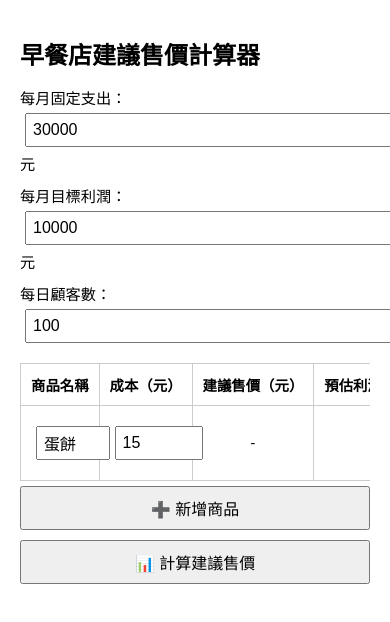
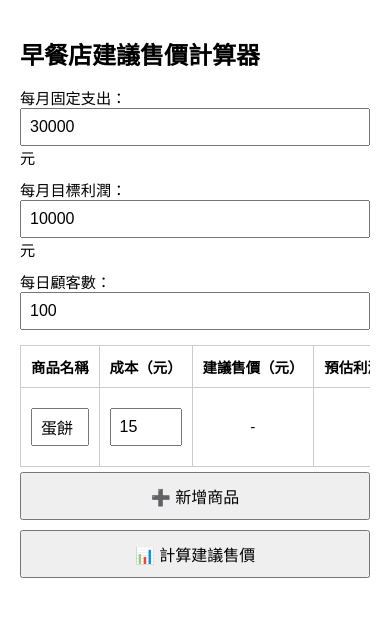
Before and after one commit to alvin2505/pricing-calculator, a plain HTML site: page index.html in a window 390 px wide. Drawn offline with Linux system fonts and the light colour scheme.

Commit message:
fix mobile layout

```diff
--- a/index.html
+++ b/index.html
@@ -16,31 +16,60 @@
     max-width: 900px;
     margin: auto;
   }
-    h1 { font-size: 1.5em; margin-bottom: 15px; }
+
+  h1 {
+    font-size: 1.5em;
+    margin-bottom: 15px;
+  }
+
   label {
-      display: block; margin-bottom: 10px; font-size: 1rem;
+    display: block;
+    margin-bottom: 10px;
+    font-size: 1rem;
   }
-    input[type="number"], input[type="text"] {
-      width: 150px; font-size: 1rem; padding: 6px; margin-left: 5px;
+
+  input[type="number"],
+  input[type="text"] {
+    width: 100%;
+    padding: 8px;
+    box-sizing: border-box;
+    font-size: 1rem;
   }
+
   button {
-      font-size: 1rem; padding: 8px 14px; margin: 8px 5px;
+    font-size: 1rem;
+    padding: 10px 14px;
+    margin: 8px 5px;
   }
+
   table {
-      width: 100%; border-collapse: collapse; margin-top: 15px;
-      overflow-x: auto; display: block;
+    width: 100%;
+    border-collapse: collapse;
+    margin-top: 15px;
+    overflow-x: auto;
+    display: block;
   }
+
   th, td {
-      border: 1px solid #ccc; padding: 10px; text-align: center;
+    border: 1px solid #ccc;
+    padding: 10px;
+    text-align: center;
     white-space: nowrap;
   }
+
   @media (max-width: 600px) {
-      input[type="number"], input[type="text"] {
-        width: 100%; margin-top: 5px; margin-bottom: 5px;
+    label {
+      font-size: 0.95rem;
     }
-      label { font-size: 0.95rem; }
-      button { width: 100%; margin: 5px 0; }
-      table { font-size: 0.9rem; }
+
+    button {
+      width: 100%;
+      margin: 5px 0;
+    }
+
+    table {
+      font-size: 0.9rem;
+    }
   }
 </style>
 </head>
```
Lines whose indentation alone changed are shown as unchanged.
